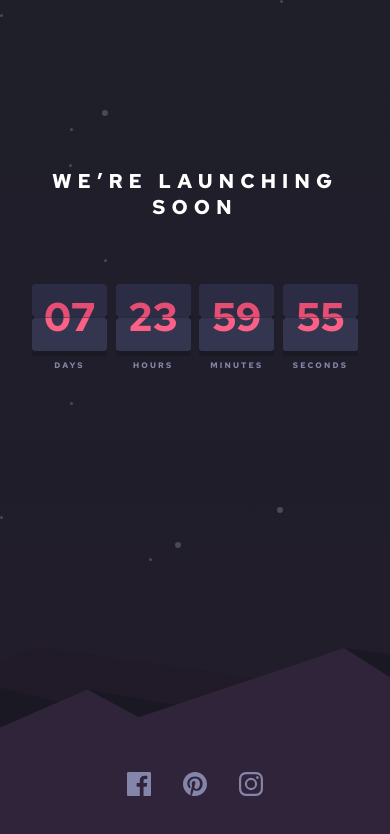
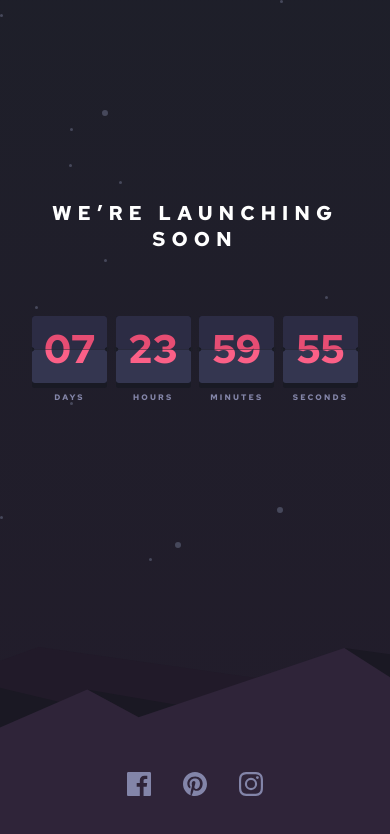
Before and after one commit to Salah1221/launch-countdown-timer, a React (Vite) app: page / in a window 390 px wide. Shown: the top 834 px of the page. Built offline with nearby package versions, Linux system fonts and the light colour scheme.

Commit message:
Editted README.md and fixed a bug in mobile viewport

```diff
--- a/src/App.css
+++ b/src/App.css
@@ -26,7 +26,7 @@ body {
 }
 
 #root {
-  overflow-x: clip;
+  overflow: clip;
 }
 
 h1 {
@@ -36,6 +36,7 @@ h1 {
   font-size: clamp(1.25rem, 1.667vw, 2rem);
   padding-inline: 2rem;
   line-height: 1.3;
+  padding-top: 3rem;
 }
 
 .background {
```
Also changed, not shown: 1 other file (tests, documents, lock files or other folders).
